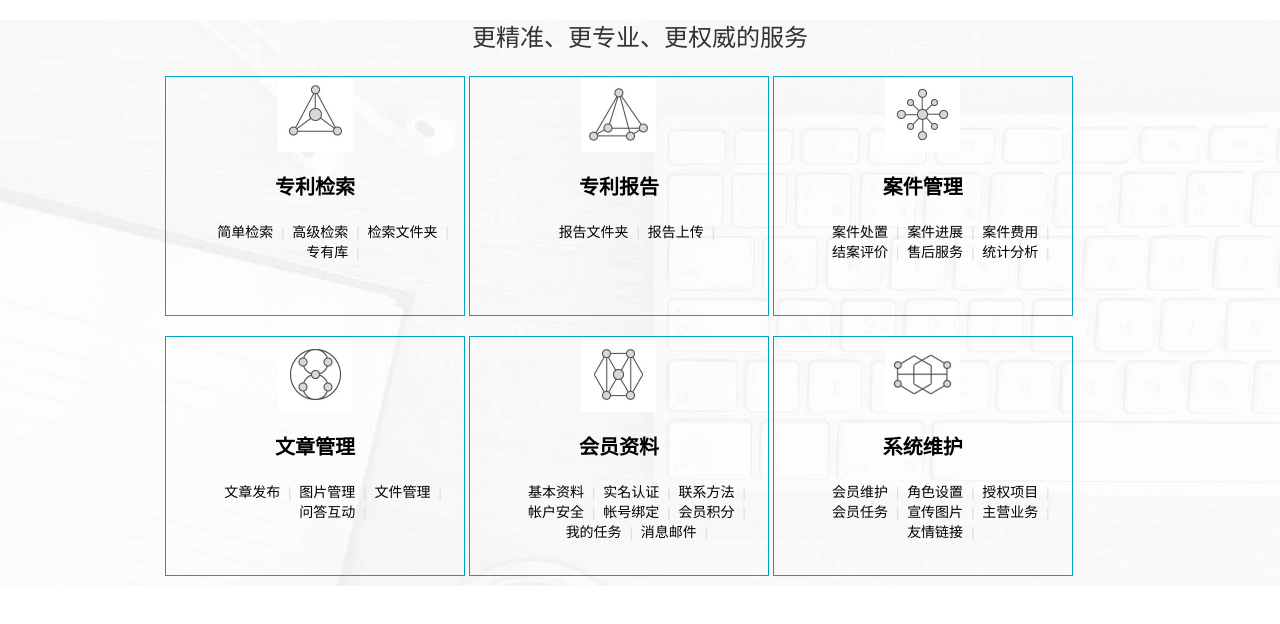
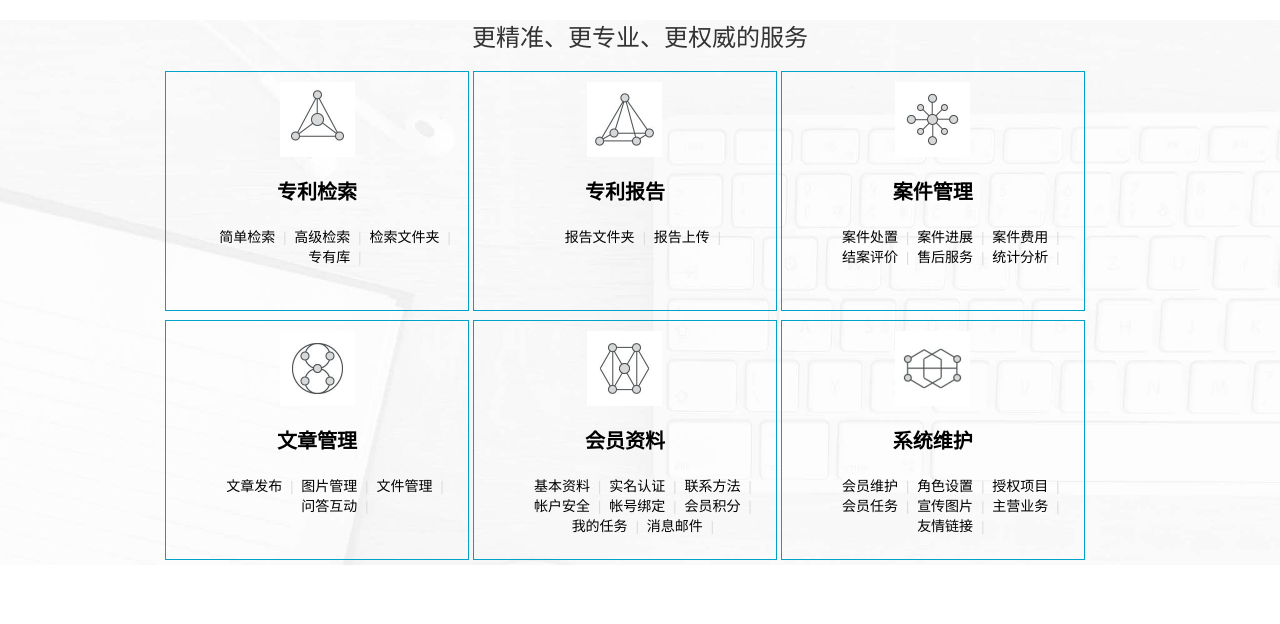
Before and after one commit to puyd/simpleUI, a plain HTML site: page desktop.html in a window 1280 px wide. Drawn offline with Linux system fonts and the light colour scheme.

Commit message:
2018-03-20-2

```diff
--- a/desktop.css
+++ b/desktop.css
@@ -20,9 +20,10 @@
 
 .pat-module .main .cell{
     display: inline-block;
-    width: 300px;
+    width: 32%;
+    min-width:300px;
     height: 240px;
-    margin: 10px 0px;
+    margin: 0.5% 0px;
     text-align: center;
     border: #00a2ca solid 1px;
     vertical-align: top;
@@ -31,7 +32,7 @@
 .pat-module .main .cell>a{
     display: block;
     width: 100px;
-    margin: 0px auto;
+    margin: 10px auto;
     text-decoration: none;
 }
 
```
